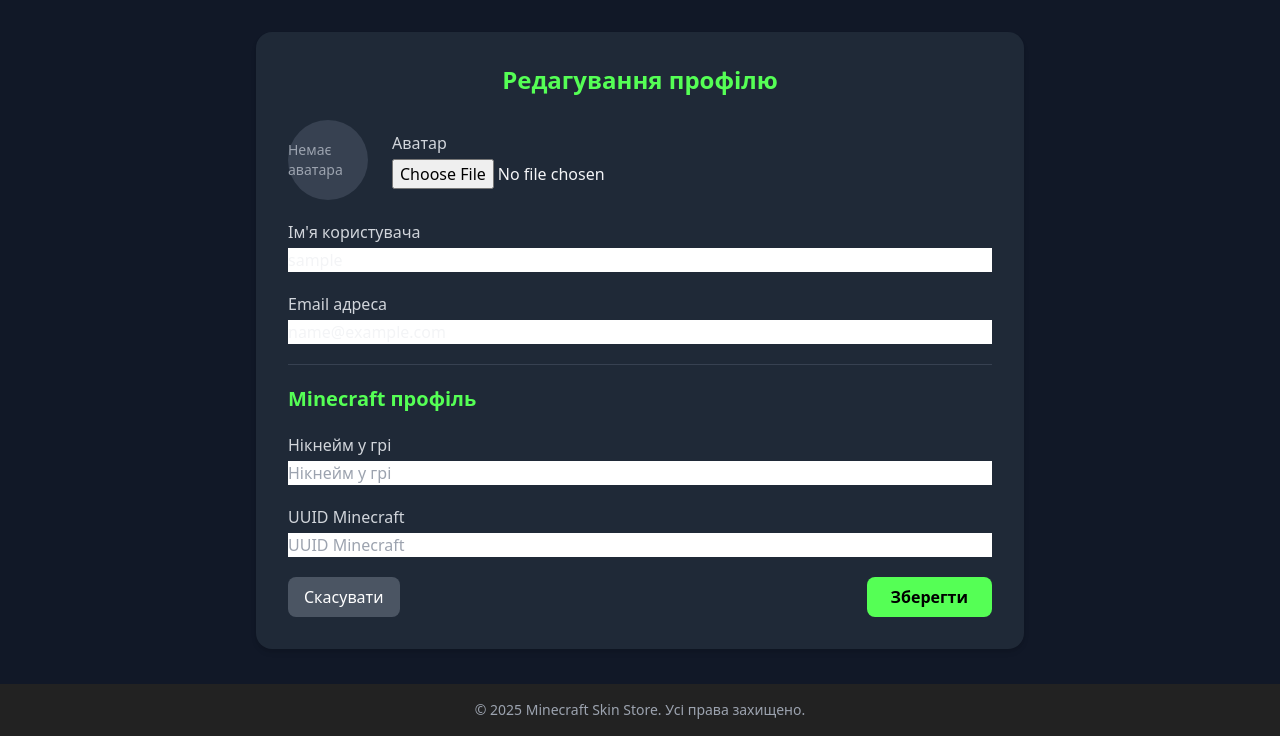
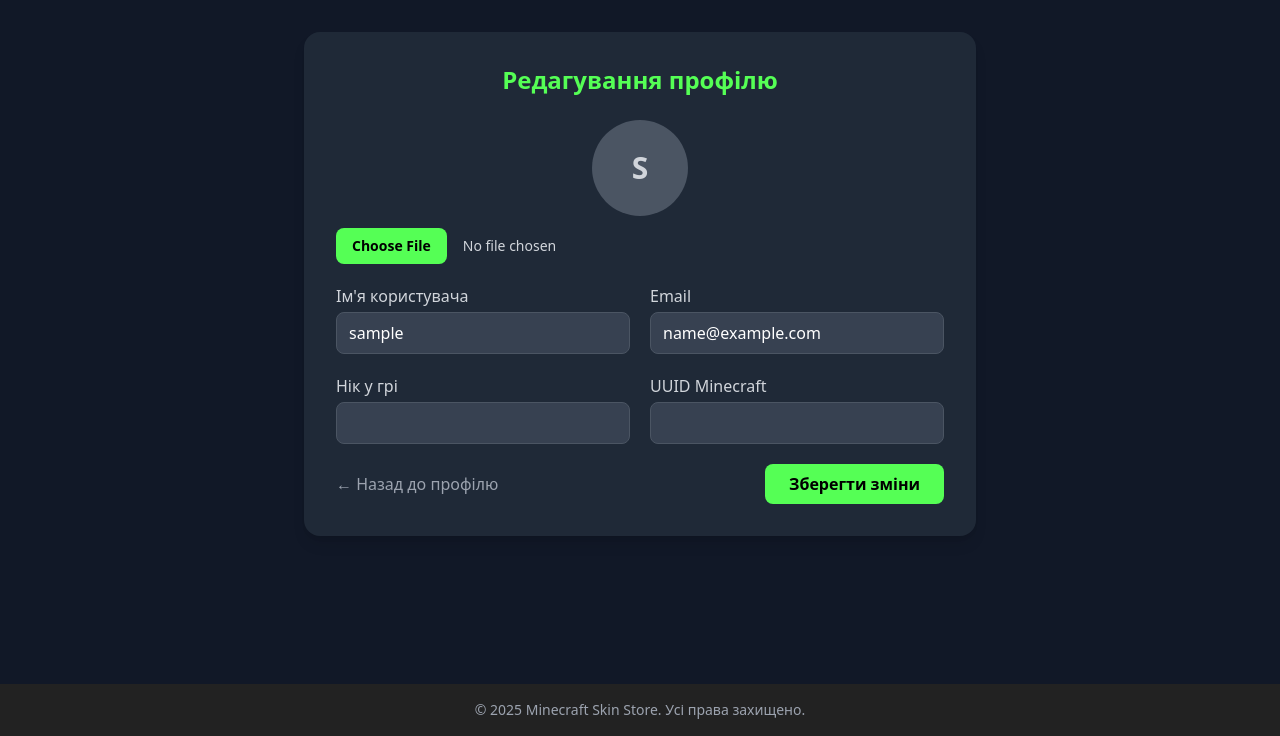
Before and after one commit to markgardie/skin-shop-example, a Django app: a page that uses skin_shop/templates/users/profile_update.html in a window 1280 px wide. Shown: the part 64-800 px from the top of the page. Run offline with Django 5.2, Linux system fonts and the light colour scheme; the visitor is signed in with stand-in values (Sample User, id 1); some libraries are stand-ins or nearby versions.

Commit message:
change profile edit form style

```diff
--- a/skin_shop/templates/users/profile_update.html
+++ b/skin_shop/templates/users/profile_update.html
@@ -1,71 +1,68 @@
 {% extends "base.html" %}
-{% block title %}Редагування профілю — Minecraft Skins Shop{% endblock %}
+{% block title %}Редагування профілю{% endblock %}
 
 {% block content %}
-<div class="max-w-3xl mx-auto bg-gray-800 p-8 rounded-2xl shadow-md">
-  <h1 class="text-2xl font-bold mb-6 text-minecraft-green text-center">Редагування профілю</h1>
+<div class="max-w-2xl mx-auto bg-gray-800 rounded-2xl shadow-lg p-8">
+  <h1 class="text-2xl font-bold text-minecraft-green mb-6 text-center">
+    Редагування профілю
+  </h1>
 
-  <form method="POST" enctype="multipart/form-data" class="space-y-5">
+  <form method="post" enctype="multipart/form-data" class="space-y-5">
     {% csrf_token %}
 
     {% if form.non_field_errors %}
-      <div class="bg-red-600 text-white p-3 rounded-lg">
+      <div class="bg-red-700 text-white p-3 rounded-lg">
         {{ form.non_field_errors }}
       </div>
     {% endif %}
 
-    <!-- Аватар -->
-    <div class="flex items-center space-x-6">
+    <!-- Поле аватара -->
+    <div class="flex flex-col items-center space-y-3">
       {% if user.avatar %}
-        <img src="{{ user.avatar.url }}" alt="avatar"
-             class="w-20 h-20 rounded-full object-cover border-2 border-minecraft-green">
+        <img src="{{ user.avatar.url }}" alt="Avatar"
+             class="w-24 h-24 rounded-full object-cover border-2 border-minecraft-green">
       {% else %}
-        <div class="w-20 h-20 rounded-full bg-gray-700 flex items-center justify-center text-gray-400 text-sm">
-          Немає аватара
+        <div class="w-24 h-24 rounded-full bg-gray-600 flex items-center justify-center text-gray-300 text-3xl font-bold">
+          {{ user.username|first|upper }}
         </div>
       {% endif %}
-      <div class="flex-1">
-        <label class="block mb-1 text-gray-300">{{ form.avatar.label }}</label>
       {{ form.avatar }}
     </div>
-    </div>
 
+    <!-- Поля форми -->
+    <div class="grid grid-cols-1 sm:grid-cols-2 gap-5">
       <div>
-      <label class="block mb-1 text-gray-300">{{ form.username.label }}</label>
+        <label class="block text-gray-300 mb-1">{{ form.username.label }}</label>
         {{ form.username }}
         {{ form.username.errors }}
       </div>
 
       <div>
-      <label class="block mb-1 text-gray-300">{{ form.email.label }}</label>
+        <label class="block text-gray-300 mb-1">{{ form.email.label }}</label>
         {{ form.email }}
         {{ form.email.errors }}
       </div>
 
-    <div class="border-t border-gray-700 my-6"></div>
-
-    <h2 class="text-xl font-semibold text-minecraft-green mb-2">Minecraft профіль</h2>
-
       <div>
-      <label class="block mb-1 text-gray-300">{{ form.minecraft_nickname.label }}</label>
+        <label class="block text-gray-300 mb-1">{{ form.minecraft_nickname.label }}</label>
         {{ form.minecraft_nickname }}
         {{ form.minecraft_nickname.errors }}
       </div>
 
       <div>
-      <label class="block mb-1 text-gray-300">{{ form.minecraft_uuid.label }}</label>
+        <label class="block text-gray-300 mb-1">{{ form.minecraft_uuid.label }}</label>
         {{ form.minecraft_uuid }}
         {{ form.minecraft_uuid.errors }}
       </div>
+    </div>
 
-    <div class="flex justify-between mt-8">
+    <div class="flex justify-between items-center mt-6">
       <a href="{% url 'users:profile_detail' %}"
-         class="btn bg-gray-600 hover:bg-gray-700 text-white px-4 py-2 rounded-lg">
-        Скасувати
-      </a>
+         class="text-gray-400 hover:text-white transition">← Назад до профілю</a>
+
       <button type="submit"
-              class="btn bg-minecraft-green hover:bg-green-400 text-black font-semibold px-6 py-2 rounded-lg">
-        Зберегти
+              class="bg-minecraft-green text-black font-semibold px-6 py-2 rounded-lg hover:bg-green-400 transition">
+        Зберегти зміни
       </button>
     </div>
   </form>
--- a/skin_shop/users/forms.py
+++ b/skin_shop/users/forms.py
@@ -98,38 +98,41 @@ class UserLoginForm(AuthenticationForm):
             })
             field.label_suffix = ""
 
-class ProfileForm(forms.ModelForm):
-    """Форма редагування профілю користувача."""
+class ProfileUpdateForm(forms.ModelForm):
+    """Форма для редагування профілю користувача."""
 
     class Meta:
         model = User
-        fields = ["username", "email", "avatar", "minecraft_uuid", "minecraft_nickname"]
-
-        widgets = {
-            "username": forms.TextInput(attrs={
-                "class": "input input-bordered w-full",
-                "placeholder": "Ім'я користувача",
-            }),
-            "email": forms.EmailInput(attrs={
-                "class": "input input-bordered w-full",
-                "placeholder": "Email",
-            }),
-            "minecraft_uuid": forms.TextInput(attrs={
-                "class": "input input-bordered w-full",
-                "placeholder": "UUID Minecraft",
-            }),
-            "minecraft_nickname": forms.TextInput(attrs={
-                "class": "input input-bordered w-full",
-                "placeholder": "Нікнейм у грі",
-            }),
-            "avatar": forms.ClearableFileInput(attrs={
-                "class": "file-input file-input-bordered w-full",
-            }),
+        fields = ["username", "email", "avatar", "minecraft_nickname", "minecraft_uuid"]
+        labels = {
+            "username": "Ім'я користувача",
+            "email": "Email",
+            "avatar": "Аватар",
+            "minecraft_nickname": "Нік у грі",
+            "minecraft_uuid": "UUID Minecraft",
         }
 
-    def clean_email(self):
-        """Забороняємо дублювання email."""
-        email = self.cleaned_data["email"]
-        if User.objects.exclude(pk=self.instance.pk).filter(email=email).exists():
-            raise forms.ValidationError("Цей email уже використовується іншим користувачем.")
-        return email
+    def __init__(self, *args, **kwargs):
+        super().__init__(*args, **kwargs)
+
+        for field_name, field in self.fields.items():
+            base_classes = (
+                "w-full bg-gray-700 text-white border border-gray-600 "
+                "rounded-lg px-3 py-2 focus:outline-none focus:ring-2 "
+                "focus:ring-blue-500"
+            )
+
+            if isinstance(field.widget, forms.FileInput):
+                # окремий стиль для file input
+                field.widget.attrs.update({
+                    "class": "block w-full text-sm text-gray-300 "
+                             "file:mr-4 file:py-2 file:px-4 "
+                             "file:rounded-lg file:border-0 "
+                             "file:text-sm file:font-semibold "
+                             "file:bg-minecraft-green file:text-black "
+                             "hover:file:bg-green-400"
+                })
+            else:
+                field.widget.attrs.update({"class": base_classes})
+
+            field.label_suffix = ""
--- a/skin_shop/users/views.py
+++ b/skin_shop/users/views.py
@@ -5,7 +5,7 @@ from django.views.generic import CreateView, RedirectView, UpdateView, DetailVie
 from django.contrib.auth.mixins import LoginRequiredMixin
 from django.contrib import messages
 
-from .forms import UserRegistrationForm, UserLoginForm, ProfileForm
+from .forms import UserRegistrationForm, UserLoginForm, ProfileUpdateForm
 from .models import User
 
 
@@ -45,7 +45,7 @@ class ProfileDetailView(LoginRequiredMixin, DetailView):
 class ProfileUpdateView(LoginRequiredMixin, UpdateView):
     """Редагування профілю користувача."""
     model = User
-    form_class = ProfileForm
+    form_class = ProfileUpdateForm
     template_name = "users/profile_update.html"
     success_url = reverse_lazy("users:profile_detail")
 
```
Lines whose indentation alone changed are shown as unchanged.
